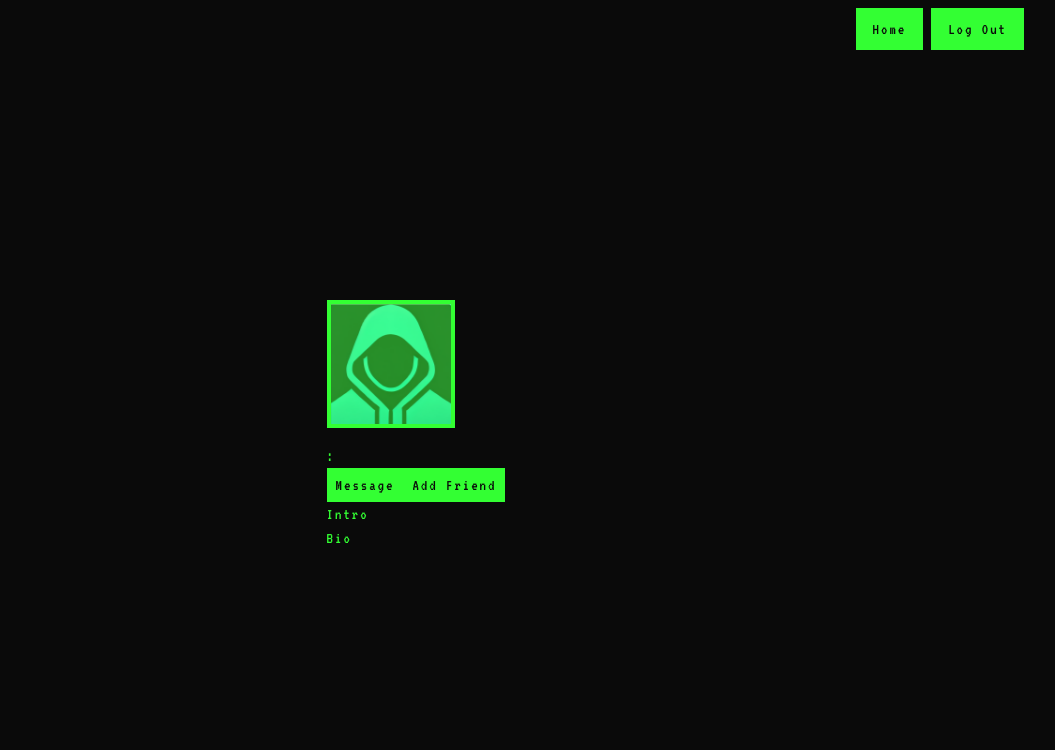
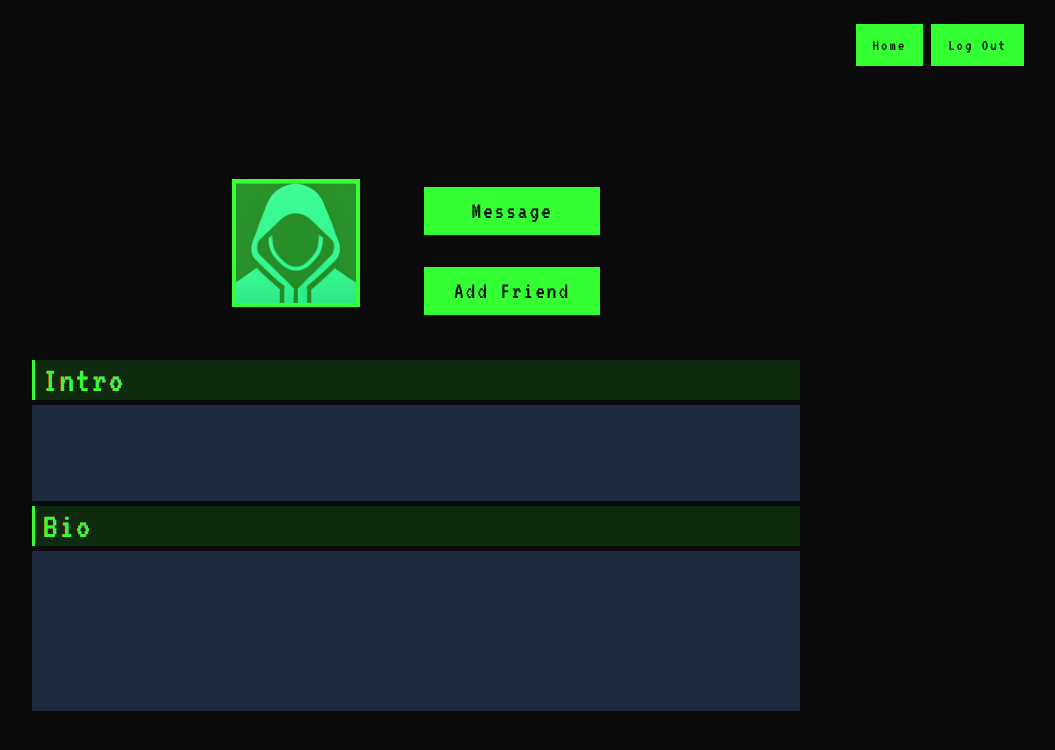
Before and after one commit to Damon-Thomas/Terminal-Chat, a React (Vite) app in the folder frontend/: page /profile in a window 1280 px wide. Shown: the top 750 px of the page, without its empty margins (224-1279 px from the left). Built offline with nearby package versions, Linux system fonts and the light colour scheme; no server answers.

Commit message:
refactor: enhance profile layout and styling; improve input component flexibility; update button behavior and structure. Edit profile form working now

```diff
--- a/frontend/src/components/Contacts/GoToButton.tsx
+++ b/frontend/src/components/Contacts/GoToButton.tsx
@@ -11,6 +11,7 @@ export default function GoToButton({
   username,
   group,
   message = true,
+  className = "",
 }: {
   children: string;
   destination: string;
@@ -18,18 +19,22 @@ export default function GoToButton({
   username: string;
   group: boolean;
   message?: boolean;
+  className?: string;
 }) {
   const handleClick = () => {
     if (message) {
       contactActions.storeContact({ id, username, group: group });
     }
+    location.href = destination;
   };
 
   return (
-    <Link to={destination}>
-      <Button size="small" onClick={handleClick} className="button">
-        {children}
-      </Button>
-    </Link>
+    <Button
+      size="small"
+      onClick={handleClick}
+      className={`button ${className}`}
+    >
+      {children}
+    </Button>
   );
 }
--- a/frontend/src/components/input/InputWrapper.tsx
+++ b/frontend/src/components/input/InputWrapper.tsx
@@ -2,8 +2,10 @@ import "./input.css";
 
 export default function InputWrapper({
   children,
+  className = "",
 }: {
   children: React.ReactNode;
+  className?: string;
 }) {
-  return <div className="inputWrapper">{children}</div>;
+  return <div className={`inputWrapper ${className}`}>{children}</div>;
 }
--- a/frontend/src/fetchers/profile.ts
+++ b/frontend/src/fetchers/profile.ts
@@ -14,12 +14,7 @@ const getProfile = async (userId: string) => {
   return await response.json();
 };
 
-const editProfile = async (profile: {
-  color: string;
-  profilePic: string;
-  bio: string;
-  intro: string;
-}) => {
+const editProfile = async (profile: { bio: string; intro: string }) => {
   const response = await fetch(
     `${import.meta.env.VITE_ApiHost}/profile/updateProfile`,
     {
--- a/frontend/src/pages/header/headerStyles.css
+++ b/frontend/src/pages/header/headerStyles.css
@@ -1,5 +1,5 @@
 @import "tailwindcss";
 
 .header {
-  @apply flex gap-2 justify-end px-2 pt-2 md:px-8;
+  @apply flex gap-2 justify-end px-2 pt-2 md:p-6 md:px-8;
 }
--- a/frontend/src/pages/profile/OtherUserProfile.tsx
+++ b/frontend/src/pages/profile/OtherUserProfile.tsx
@@ -77,14 +77,14 @@ export default function OtherUserProfile({
   }
 
   return (
-    <div className="profile-page">
-      <div>
+    <div className="profileMain">
+      <div className="topSection">
         <div className="avatarNameWrapper">
           <div className="avatarContainer">
             <div className="avatarOverlay"></div>
             <img src={greenAvatar} alt="Avatar" className="avatar" />
           </div>
-          <h1>{username}:</h1>
+          <h1 className="profileUsername">{username}</h1>
         </div>
         <div className="buttonWrapper">
           <GoToButton
@@ -92,23 +92,32 @@ export default function OtherUserProfile({
             id={pageUser.id}
             username={pageUser.username}
             group={pageUser.group}
+            className="otherProfileButton"
           >
             Message
           </GoToButton>
           {friends ? (
-            <Button className="addContactButton" onClick={handleRemoveFriend}>
+            <Button
+              className="addContactButton otherProfileButton"
+              onClick={handleRemoveFriend}
+            >
               Remove Friend
             </Button>
           ) : (
-            <Button className="addContactButton" onClick={handleAddFriend}>
+            <Button
+              className="addContactButton otherProfileButton"
+              onClick={handleAddFriend}
+            >
               Add Friend
             </Button>
           )}
         </div>
-        <h6>Intro</h6>
-        <p>{profile.intro}</p>
-        <h6>Bio</h6>
-        <p>{profile.bio}</p>
+      </div>
+      <div className="bottomSection">
+        <h6 className="otherProfileHeading glitch-received-message ">Intro</h6>
+        <p className="otherProfileContent intro">{profile.intro}</p>
+        <h6 className="otherProfileHeading glitch-received-message ">Bio</h6>
+        <p className="otherProfileContent bio">{profile.bio}</p>
       </div>
     </div>
   );
--- a/frontend/src/pages/profile/ProfileForm.tsx
+++ b/frontend/src/pages/profile/ProfileForm.tsx
@@ -6,6 +6,8 @@ import InputWrapper from "../../components/input/InputWrapper";
 import Label from "../../components/input/Label";
 import LongInput from "../../components/input/LongInput";
 import blueAvatar from "../../assets/BlueFull.png";
+import ErrorMessage from "../../components/input/errorMessage";
+import profileAPI from "../../fetchers/profile";
 export default function ProfileForm({
   profile,
   setProfile,
@@ -25,6 +27,12 @@ export default function ProfileForm({
   >;
   username: string;
 }) {
+  const [errors, setErrors] = useState({
+    bio: "",
+    intro: "",
+  });
+  const [notices, setNotices] = useState("");
+
   interface HandleFormChangeEvent {
     target: { value: string };
   }
@@ -41,36 +49,125 @@ export default function ProfileForm({
       setProfile({ ...profile, intro: e.target.value });
     }
   }
-  console.log("username", username);
+
+  async function submitForm(e: React.FormEvent<HTMLFormElement>) {
+    e.preventDefault();
+    console.log("submitting form", profile);
+    const bio = (e.target as HTMLFormElement).bio.value;
+    const intro = (e.target as HTMLFormElement).intro.value;
+    console.log("bio", bio, intro);
+    setNotices("");
+    const newErrors = {
+      bio: "",
+      intro: "",
+    };
+    if (bio.length > 250) {
+      newErrors.bio = `(${bio.length}) Bio must be less than 250 characters`;
+    }
+    if (intro.length > 100) {
+      newErrors.intro = `(${intro.length}) Intro must be less than 100 characters`;
+    }
+    if (bio.length === 0) {
+      newErrors.bio = "Bio cannot be empty";
+    }
+    if (intro.length === 0) {
+      newErrors.intro = "Intro cannot be empty";
+    }
+    setErrors(newErrors);
+    if (newErrors.bio || newErrors.intro) {
+      return;
+    }
+    try {
+      const response = await profileAPI.editProfile({
+        bio: bio,
+        intro: intro,
+      });
+      console.log("response", response);
+      if (response.failure) {
+        setErrors({
+          bio: "",
+          intro: response.message || "Error updating profile",
+        });
+      } else if (!response.failure) {
+        setNotices("Profile updated successfully");
+        setErrors({
+          bio: "",
+          intro: "",
+        });
+        setProfile({
+          ...profile,
+          bio: bio,
+          intro: intro,
+        });
+        setNotices("Profile updated successfully");
+      }
+    } catch (e) {
+      console.log("Error updating profile", e);
+    }
+  }
+
+  function resetNotices() {
+    setNotices("");
+    setErrors({
+      bio: "",
+      intro: "",
+    });
+  }
+
   return (
     <Form
       onSubmit={(e) => {
-        console.log(e);
-        e.preventDefault();
+        submitForm(e);
+        e.stopPropagation();
       }}
+      className="profileForm"
     >
-      <FormTitle title={`Edit Profile of ${username}`}></FormTitle>
+      <div className="formContent">
+        <FormTitle title={`Edit Your Profile`}></FormTitle>
+        <div className="avatarUsernameWrapper">
           <div className="userAvatarContainer">
             <div className="userAvatarOverlay"></div>
             <img src={blueAvatar} alt="Avatar" className="avatar" />
           </div>
-      <InputWrapper>
-        <Label htmlFor="intro" text="Intro" />
+          <FormTitle title={username}></FormTitle>
+        </div>
+        <InputWrapper className="profileInputWrapper">
+          <Label
+            className="otherProfileHeading glitch-received-message"
+            htmlFor="intro"
+            text="Intro"
+          />
           <LongInput
+            className="profileInput intro"
             value={profile.intro}
-          setValue={(value) => handleFormChange({ target: { value } }, "intro")}
+            setValue={(value) =>
+              handleFormChange({ target: { value } }, "intro")
+            }
             name="intro"
             id="intro"
+            otherSetValue={resetNotices}
           ></LongInput>
-        <Label htmlFor="bio" text="Bio" />
+          <ErrorMessage>{errors.intro}</ErrorMessage>
+          <Label
+            className=" otherProfileHeading glitch-received-message"
+            htmlFor="bio"
+            text="Bio"
+          />
           <LongInput
+            className="profileInput bio"
             value={profile.bio}
             setValue={(value) => handleFormChange({ target: { value } }, "bio")}
             name="bio"
             id="bio"
+            otherSetValue={resetNotices}
           ></LongInput>
-        <Button type="submit">Save</Button>
+          <ErrorMessage>{notices === "" ? errors.bio : notices}</ErrorMessage>
+
+          <Button className="profileButton" size="large" type="submit">
+            Save
+          </Button>
         </InputWrapper>
+      </div>
     </Form>
   );
 }
--- a/frontend/src/pages/profile/profile.css
+++ b/frontend/src/pages/profile/profile.css
@@ -2,6 +2,85 @@
 
 .profile-page {
   @apply h-full w-full justify-center items-center flex flex-col;
+}
+
+.profileForm {
+  @apply w-full h-full max-w-xl overflow-hidden p-6;
+}
+
+.formContent {
+  @apply w-full h-full  flex flex-col items-center justify-center overflow-auto;
+}
+
+.formContent {
+  @apply w-full h-full flex flex-col items-center justify-center;
+}
+
+.profileMain {
+  @apply w-full max-w-4xl h-full flex flex-col items-center justify-center;
+}
+
+.profileLabel {
+  @apply text-lg md:text-2xl font-bold;
+}
+
+.profileInput.intro {
+  @apply w-full min-h-24;
+}
+
+.profileInput.bio {
+  @apply w-full min-h-36;
+}
+
+.buttonWrapper {
+  @apply flex flex-col gap-4 md:gap-8 justify-center items-center;
+}
+
+.otherProfileButton.button {
+  @apply w-full min-w-36 md:min-w-44 min-h-8 md:min-h-12 text-lg md:text-2xl;
+}
+
+.profileButton.button {
+  @apply w-full text-xl md:text-2xl;
+}
+
+.profileInputWrapper {
+  @apply w-full  flex flex-col;
+}
+
+.avatarNameWrapper {
+  @apply flex flex-col items-center justify-center;
+}
+
+.profileUsername {
+  @apply text-lg md:text-2xl font-bold;
+}
+
+.topSection {
+  @apply flex w-full items-center justify-center gap-8 md:gap-16;
+}
+
+.bottomSection {
+  @apply flex flex-col w-full items-start justify-start;
+}
+
+.topSection,
+.bottomSection {
+  @apply w-full px-8 py-2 md:py-4 md:px-16;
+}
+
+.otherProfileHeading {
+  @apply text-xl md:text-4xl w-full;
+  background-color: #33ff3322;
+}
+
+.otherProfileContent {
+  @apply w-full p-2 text-base md:text-lg font-medium min-h-40;
+  background-color: #1d293d;
+}
+
+.otherProfileContent.intro {
+  @apply min-h-24;
 }
 
 .avatarOverlay {
@@ -10,6 +89,10 @@
   opacity: 0.5;
   animation: none;
   z-index: 2; /* Ensure overlay is above avatar but below noise effect */
+}
+
+.avatarUsernameWrapper {
+  @apply flex flex-col items-center justify-center;
 }
 
 .userAvatarOverlay {
@@ -29,18 +112,18 @@
 
 .avatar:hover {
   /* Even more intense on hover */
-  animation: glitch 0.2s infinite;
+  animation: glitch 0.8s infinite;
 }
 
 .avatarContainer {
-  @apply w-32 h-32 mb-4 relative;
+  @apply w-24 h-24 md:w-32 md:h-32 mb-4 relative;
   border: 4px solid var(--text-color);
   overflow: hidden;
   position: relative;
 }
 
 .userAvatarContainer {
-  @apply w-32 h-32 mb-4 relative;
+  @apply w-24 h-24 md:w-32 md:h-32 mb-4 relative;
   border: 4px solid var(--secondary-text-color);
   overflow: hidden;
   position: relative;
```
Lines whose indentation alone changed are shown as unchanged.
